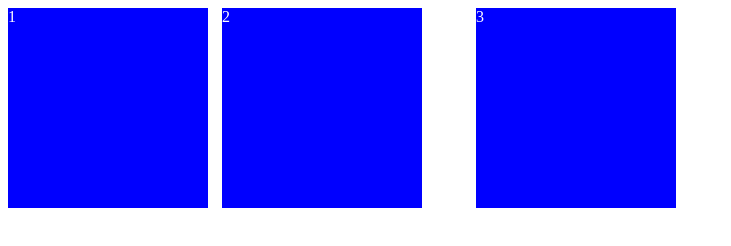
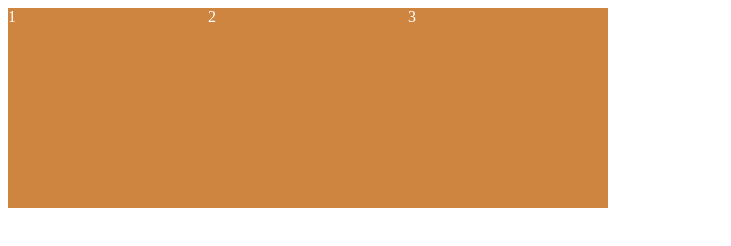
Before and after one commit to ygvbhy/cssMaster, a plain HTML site: page index.html in a window 1280 px wide. Shown: the whole page, without its empty margins (0-731 px from the left). Drawn offline with Linux system fonts and the light colour scheme.

Commit message:
flex 세팅

```diff
--- a/index.html
+++ b/index.html
@@ -8,8 +8,10 @@
     <title>(S)CSS Master class</title>
 </head>
 <body>
-    <div class="box">1</div>
-    <div class="box">2</div>
-    <div class="box">3</div>
+    <div class="wrapper">
+        <div class="box">1</div>
+        <div class="box">2</div>
+        <div class="box">3</div>
+    </div>
 </body>
 </html>
--- a/styles.css
+++ b/styles.css
@@ -1,16 +1,10 @@
+.wrapper {
+    display: flex;
+}
+/* flex 를 입히고 싶다면 자식들의 한단계 위의 부모에게 flex 를 입히면 된다. */
 .box {
-    background: blue;
+    background: peru;
     width: 200px;
     height: 200px;
-    margin-bottom: 2px;
-    display: inline-block;
     color: white;
 }
-
-.box:nth-child(2) {
-    margin-left: 10px;
-}
-
-.box:nth-child(3) {
-    margin-left: 50px;
-}
```
